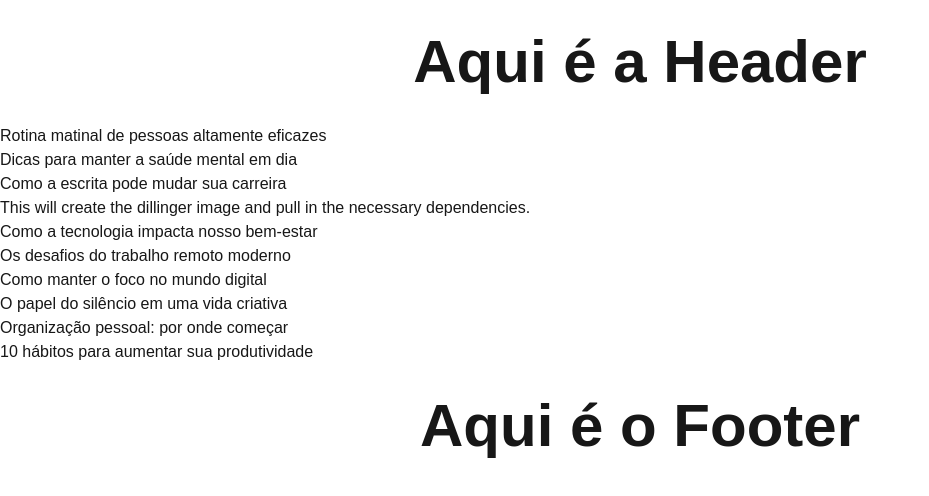
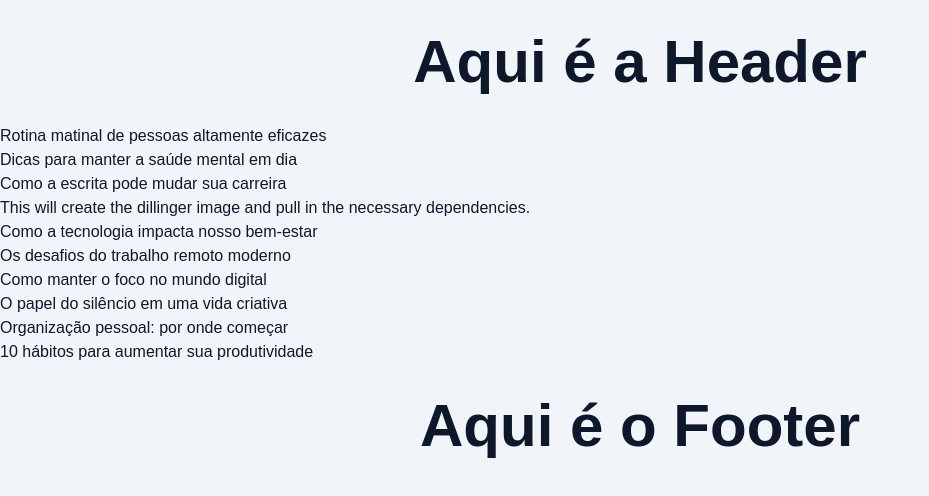
Before and after one commit to abelbarreto-dev/blog_abel, a Next.js app: page / in a window 1280 px wide. Shown: the top 496 px of the page, without its empty margins (0-929 px from the left). Built offline with nearby package versions, Linux system fonts and the light colour scheme.

Commit message:
feat: selecting theme used in so to customize items

```diff
--- a/src/app/page.tsx
+++ b/src/app/page.tsx
@@ -4,7 +4,7 @@ import { Suspense } from "react"
 
 export default async function HomePage() {
     return (
-        <div>
+        <div className="text-slate-900 bg-slate-100 min-h-screen dark:text-slate-100 dark:bg-slate-900">
             <header><h1 className="text-6xl font-bold text-center py-8">Aqui é a Header</h1></header>
 
             <Suspense fallback={<SpinLoader />}>
--- a/src/repositories/post/json-post-reposiroty.ts
+++ b/src/repositories/post/json-post-reposiroty.ts
@@ -12,7 +12,7 @@ const JSON_POSTS_FILE_PATH = resolve(
     "posts.json"
 );
 const ENCODE = "utf-8";
-const SIMULATE_WAIT = 5000;
+const SIMULATE_WAIT = 0;
 
 export class JsonPostRepository implements PostRepository {
     private async simulateWait() {
```
